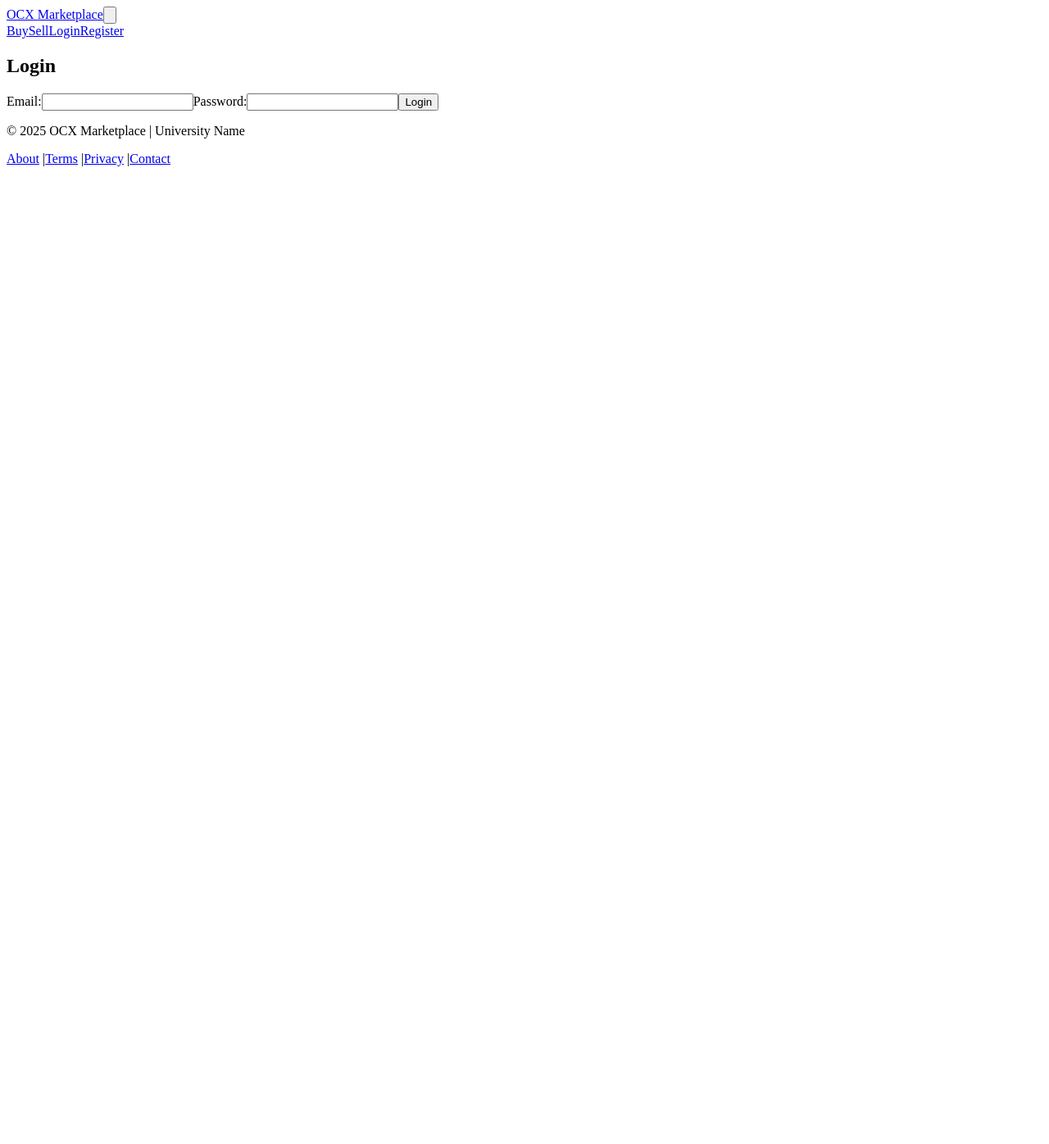
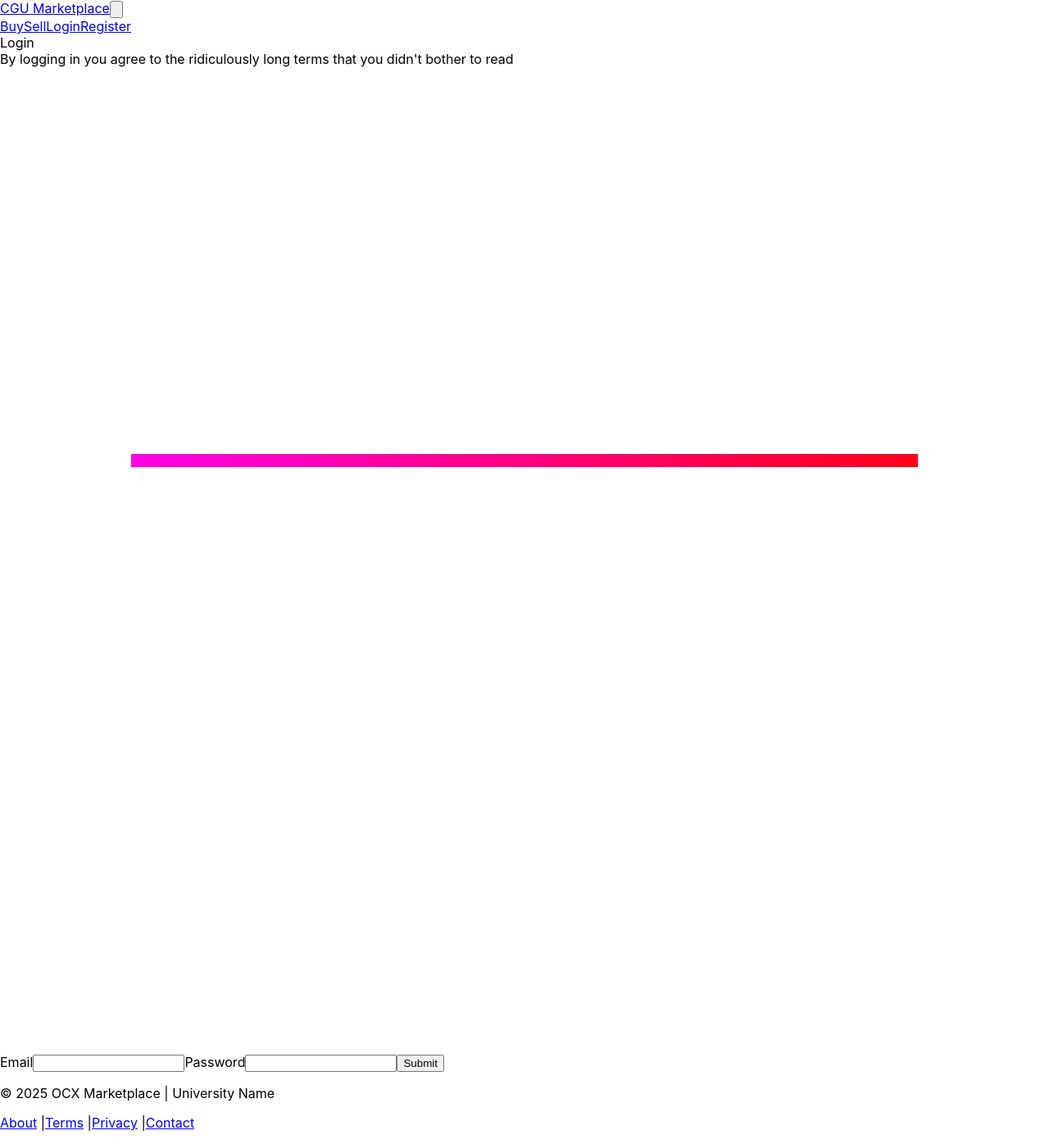
Before and after one commit to soumya99999/CGU-LX, a React (Create React App) app in the folder frontend/: page /login in a window 1280 px wide. Shown: the whole page at 82% size. Before the commit the page ends 800 px from the top, so only its background shows below. Built offline with nearby package versions, Linux system fonts and the light colour scheme; no server answers.

Commit message:
corrected the tailwind

```diff
--- a/frontend/package.json
+++ b/frontend/package.json
@@ -3,6 +3,7 @@
   "version": "0.1.0",
   "private": true,
   "dependencies": {
+    "animejs": "^3.2.2",
     "cra-template": "1.2.0",
     "react": "^19.0.0",
     "react-dom": "^19.0.0",
@@ -32,5 +33,9 @@
       "last 1 firefox version",
       "last 1 safari version"
     ]
+  },
+  "devDependencies": {
+    "@tailwindcss/postcss": "^4.0.6",
+    "postcss-flexbugs-fixes": "^5.0.2"
   }
 }
--- /dev/null
+++ b/frontend/postcss.config.js
@@ -0,0 +1,6 @@
+module.exports = {
+  plugins: {
+    tailwindcss: {},
+    autoprefixer: {},
+  },
+};
--- a/frontend/src/App.js
+++ b/frontend/src/App.js
@@ -1,6 +1,8 @@
 import { BrowserRouter as Router, Routes, Route } from "react-router-dom";
 import { AuthProvider } from "./context/AuthContext";
 import ProtectedRoute from "./routes/ProtectedRoute";
+
+
 
 import Navbar from "./components/Navbar";
 import Footer from "./components/Footer";
--- a/frontend/src/components/Navbar.jsx
+++ b/frontend/src/components/Navbar.jsx
@@ -23,7 +23,7 @@ const Navbar = () => {
         <nav className="bg-gradient-to-r from-blue-700 to-blue-500 text-white px-6 py-4 shadow-lg">
             <div className="flex justify-between items-center max-w-6xl mx-auto">
                 <Link to="/" className="text-3xl font-extrabold tracking-wide">
-                    OCX <span className="text-yellow-400">Marketplace</span>
+                    CGU <span className="text-yellow-400">Marketplace</span>
                 </Link>
 
                 {/* Mobile Menu Button */}
@@ -56,7 +56,7 @@ const Navbar = () => {
                         </>
                     ) : (
                         <>
-                            <Link to="/login" className="bg-green-500 px-5 py-2 rounded-full hover:bg-green-600 transition transform hover:scale-105 shadow-lg">
+                            <Link to="/login" className="bg-green-500 px-5">
                                 Login
                             </Link>
                             <Link to="/register" className="bg-yellow-400 px-5 py-2 rounded-full hover:bg-yellow-500 transition transform hover:scale-105 shadow-lg">
--- a/frontend/src/index.css
+++ b/frontend/src/index.css
@@ -1,3 +1,7 @@
+@tailwind base;
+@tailwind components;
+@tailwind utilities;
+
 body {
   margin: 0;
   font-family: -apple-system, BlinkMacSystemFont, 'Segoe UI', 'Roboto', 'Oxygen',
@@ -11,3 +15,75 @@ code {
   font-family: source-code-pro, Menlo, Monaco, Consolas, 'Courier New',
     monospace;
 }
+:root {
+  --primary-color: #2c3e50;
+  --secondary-color: #3498db;
+  --accent-color: #e74c3c;
+  --text-color: #333;
+  --light-bg: #f9f9f9;
+  --dark-bg: #2c3e50;
+}
+
+/* Navbar Styles */
+.navbar {
+  background: white;
+  padding: 1rem 2rem;
+  box-shadow: 0 2px 4px rgba(0,0,0,0.1);
+  position: fixed;
+  width: 100%;
+  top: 0;
+}
+
+.navbar .logo {
+  font-size: 1.5rem;
+  color: var(--primary-color);
+  text-align: center;
+}
+
+.navbar .search-bar {
+  display: flex;
+  align-items: center;
+  padding: 1rem;
+  border-radius: 8px;
+  box-shadow: 0 2px 4px rgba(0,0,0,0.1);
+}
+
+@media (max-width: 600px) {
+  .navbar {
+    top: -100%;
+  }
+
+  .search-bar {
+    flex-direction: column;
+    gap: 1rem;
+  }
+
+  .logo {
+    font-size: 1.2rem;
+  }
+}
+
+/* Mobile Navigation */
+@media (max-width: 768px) {
+  .navbar {
+    background: white;
+    padding: 1rem;
+    box-shadow: 0 -2px 4px rgba(0,0,0,0.1);
+  }
+
+  .search-bar {
+    display: none;
+  }
+
+  .auth-btn {
+    display: block;
+  }
+}
+
+.auth-btn {
+  background-color: var(--secondary-color);
+  color: white;
+  padding: 0.5rem 1rem;
+  border-radius: 4px;
+  text-decoration: none;
+}
--- a/frontend/src/index.js
+++ b/frontend/src/index.js
@@ -2,9 +2,10 @@ import React from "react";
 import ReactDOM from "react-dom/client";
 import App from "./App";
 import { AuthProvider } from "./context/AuthContext"; // Ensure AuthProvider is correctly exported
-import "./styles.css";
+import "./index.css";
 
 const root = ReactDOM.createRoot(document.getElementById("root"));
+
 
 root.render(
   <React.StrictMode>
--- a/frontend/src/pages/Login.jsx
+++ b/frontend/src/pages/Login.jsx
@@ -1,63 +1,78 @@
 import { useState } from "react";
-import { useNavigate } from "react-router-dom";
+import anime from "animejs";
 
-const Login = () => {
-    const [email, setEmail] = useState("");
-    const [password, setPassword] = useState("");
-    const [error, setError] = useState("");
-    const navigate = useNavigate();
+const LoginForm = () => {
+  const [current, setCurrent] = useState(null);
 
-    const handleSubmit = (e) => {
-        e.preventDefault();
-
-        // Validate college email (example: @college.edu)
-        if (!email.endsWith("@college.edu")) {
-            setError("Only college emails are allowed.");
-            return;
-        }
-
-        // Simulate authentication (Replace with actual backend API)
-        if (email === "student@college.edu" && password === "password123") {
-            alert("Login successful!");
-            navigate("/home"); // Redirect to Home after login
-        } else {
-            setError("Invalid credentials. Please try again.");
-        }
+  const animatePath = (offset, array) => {
+    if (current) current.pause();
+    setCurrent(
+      anime({
+        targets: "path",
+        strokeDashoffset: {
+          value: offset,
+          duration: 700,
+          easing: "easeOutQuart",
+        },
+        strokeDasharray: {
+          value: array,
+          duration: 700,
+          easing: "easeOutQuart",
+        },
+      })
+    );
   };
 
   return (
-        <div className="flex justify-center items-center h-screen">
-            <div className="bg-white p-6 rounded-lg shadow-md w-96">
-                <h2 className="text-2xl font-bold text-center text-blue-600 mb-4">Login</h2>
-
-                {error && <p className="text-red-500 text-center">{error}</p>}
-
-                <form onSubmit={handleSubmit}>
-                    <label className="block font-semibold">Email:</label>
+    <div className="page">
+      <div className="container">
+        <div className="left">
+          <div className="login">Login</div>
+          <div className="eula">
+            By logging in you agree to the ridiculously long terms that you didn't
+            bother to read
+          </div>
+        </div>
+        <div className="right">
+          <svg viewBox="0 0 320 300">
+            <defs>
+              <linearGradient id="linearGradient" x1="13" y1="193.5" x2="307" y2="193.5" gradientUnits="userSpaceOnUse">
+                <stop style={{ stopColor: "#ff00ff" }} offset="0" />
+                <stop style={{ stopColor: "#ff0000" }} offset="1" />
+              </linearGradient>
+            </defs>
+            <path
+              d="m 40,120 240,0 c 0,0 25,0.8 25,35 0,34.2 -25,35 -25,35 h -240 c 0,-0.02 -25,4.01 -25,38.5 0,34.49 25,38.5 25,38.5 h 215 c 0,0 20,-1 20,-25 0,-24 -20,-25 -20,-25 h -190 c 0,0 -20,1.71 -20,25 0,24 20,25 20,25 h 168.57"
+              fill="none"
+              stroke="url(#linearGradient)"
+              strokeWidth="4"
+              strokeDasharray="240 1386"
+            />
+          </svg>
+          <div className="form">
+            <label htmlFor="email">Email</label>
             <input
               type="email"
-                        value={email}
-                        onChange={(e) => setEmail(e.target.value)}
-                        className="w-full border px-3 py-2 rounded mb-3"
-                        required
+              id="email"
+              onFocus={() => animatePath(0, "240 1386")}
             />
-
-                    <label className="block font-semibold">Password:</label>
+            <label htmlFor="password">Password</label>
             <input
               type="password"
-                        value={password}
-                        onChange={(e) => setPassword(e.target.value)}
-                        className="w-full border px-3 py-2 rounded mb-3"
-                        required
+              id="password"
+              onFocus={() => animatePath(-336, "240 1386")}
             />
-
-                    <button type="submit" className="w-full bg-blue-500 text-white py-2 rounded hover:bg-blue-700">
-                        Login
-                    </button>
-                </form>
+            <input
+              type="submit"
+              id="submit"
+              value="Submit"
+              onFocus={() => animatePath(-730, "530 1386")}
+            />
+          </div>
+        </div>
       </div>
     </div>
   );
 };
 
-export default Login;
+export default LoginForm;
--- a/frontend/src/pages/Register.jsx
+++ b/frontend/src/pages/Register.jsx
@@ -37,7 +37,7 @@ const Register = () => {
                 {error && <p className="text-red-500 text-center">{error}</p>}
 
                 <form onSubmit={handleSubmit}>
-                    <label className="block font-semibold">Full Name:</label>
+                    <label className="block font-semibold text">Full Name:</label>
                     <input
                         type="text"
                         value={name}
--- a/frontend/src/styles.css
+++ /dev/null
@@ -1,72 +0,0 @@
-:root {
-  --primary-color: #2c3e50;
-  --secondary-color: #3498db;
-  --accent-color: #e74c3c;
-  --text-color: #333;
-  --light-bg: #f9f9f9;
-  --dark-bg: #2c3e50;
-}
-
-/* Navbar Styles */
-.navbar {
-  background: white;
-  padding: 1rem 2rem;
-  box-shadow: 0 2px 4px rgba(0,0,0,0.1);
-  position: fixed;
-  width: 100%;
-  top: 0;
-}
-
-.navbar .logo {
-  font-size: 1.5rem;
-  color: var(--primary-color);
-  text-align: center;
-}
-
-.navbar .search-bar {
-  display: flex;
-  align-items: center;
-  padding: 1rem;
-  border-radius: 8px;
-  box-shadow: 0 2px 4px rgba(0,0,0,0.1);
-}
-
-@media (max-width: 600px) {
-  .navbar {
-    top: -100%;
-  }
-
-  .search-bar {
-    flex-direction: column;
-    gap: 1rem;
-  }
-
-  .logo {
-    font-size: 1.2rem;
-  }
-}
-
-/* Mobile Navigation */
-@media (max-width: 768px) {
-  .navbar {
-    background: white;
-    padding: 1rem;
-    box-shadow: 0 -2px 4px rgba(0,0,0,0.1);
-  }
-
-  .search-bar {
-    display: none;
-  }
-
-  .auth-btn {
-    display: block;
-  }
-}
-
-.auth-btn {
-  background-color: var(--secondary-color);
-  color: white;
-  padding: 0.5rem 1rem;
-  border-radius: 4px;
-  text-decoration: none;
-}
--- /dev/null
+++ b/frontend/tailwind.config.js
@@ -0,0 +1,9 @@
+/** @type {import('tailwindcss').Config} */
+module.exports = {
+  content: ["./src/**/*.{js,jsx,ts,tsx,css,html}"], // Ensure Tailwind scans your React files
+  theme: {
+    extend: {},
+  },
+  plugins: [require("@tailwindcss/postcss"),
+  require("autoprefixer")]
+};
--- a/package.json
+++ b/package.json
@@ -35,6 +35,9 @@
     "web-vitals": "^2.1.0"
   },
   "devDependencies": {
-    "nodemon": "^3.1.9"
+    "@tailwindcss/postcss": "^4.0.6",
+    "@tailwindcss/postcss7-compat": "^2.2.17",
+    "nodemon": "^3.1.9",
+    "postcss-preset-env": "^10.1.4"
   }
 }
```
Lines whose indentation alone changed are shown as unchanged.
